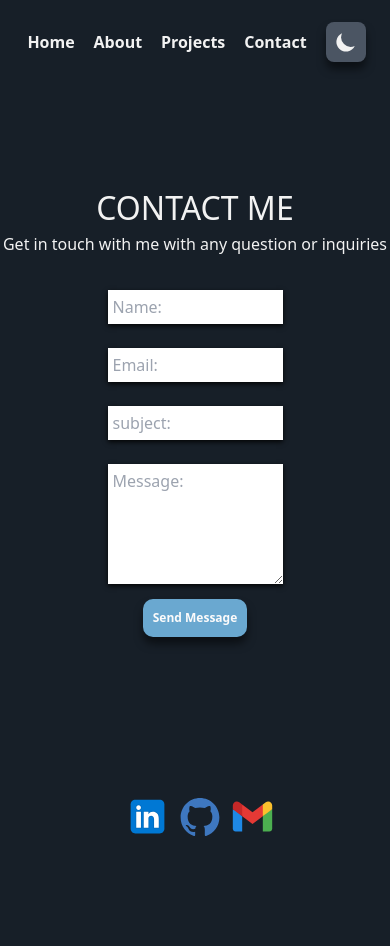
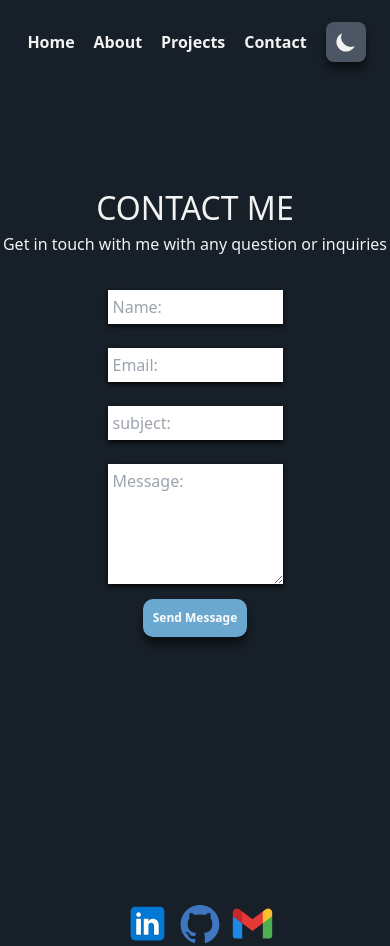
Before and after one commit to jaredden1/Portfolio, a React (Create React App) app: page /contact in a window 390 px wide. Before the commit the page ends 844 px from the top, so only its background shows below. Built offline with nearby package versions, Linux system fonts and the light colour scheme.

Commit message:
fixed contact.css for mobile

```diff
--- a/src/components/Contact.css
+++ b/src/components/Contact.css
@@ -52,11 +52,7 @@
   display: flex;
   justify-content: center;
   align-items: center;
-  position: fixed;
-  bottom: 5px;
-  left: 0;
-  right: 0;
-  width: 100%;
+  margin-top: 16.5rem;
 }
 
 .contact-footer div {
```
